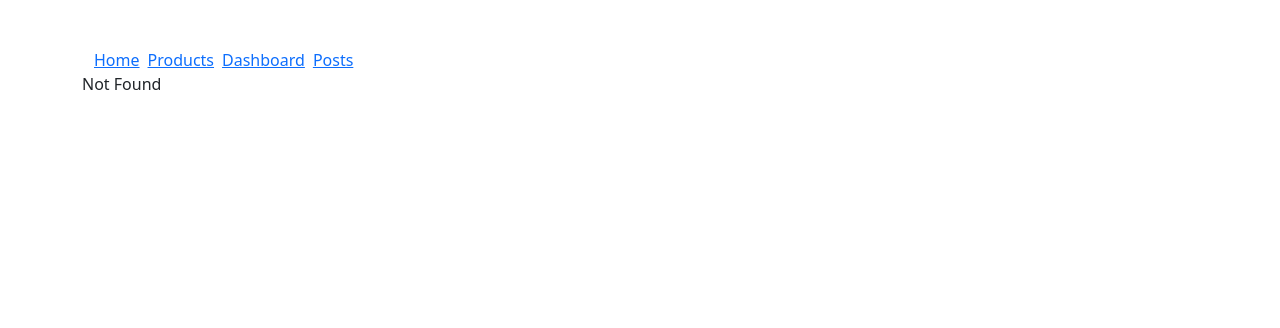
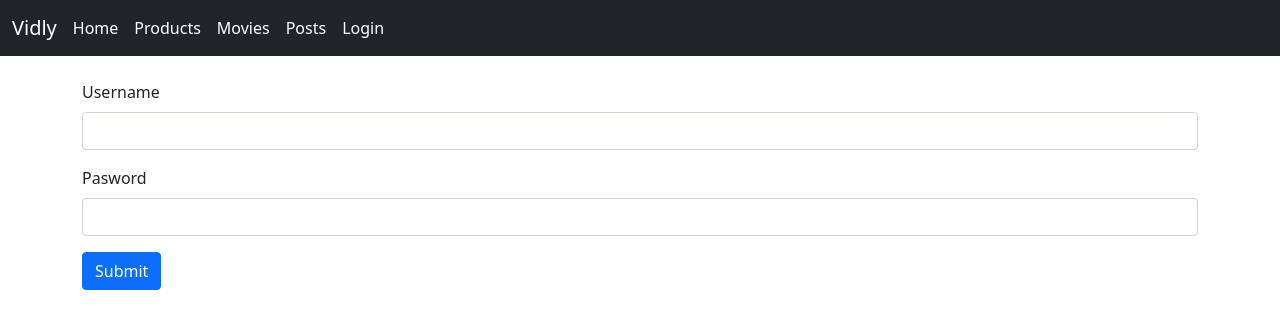
Before and after one commit to rakeshrgit/Vidly, a React (Create React App) app: page /login in a window 1280 px wide. Before the commit this address had no page. Shown: the top 328 px of the page. Built offline with nearby package versions, Linux system fonts and the light colour scheme.

Commit message:
react-form added

```diff
--- a/src/App.js
+++ b/src/App.js
@@ -6,17 +6,19 @@ import Products from './components/products';
 import ProductDetails from './components/productdetails';
 import Notfound from './components/notfound'
 import Posts from './components/posts';
-import Home from './components/home'
+import Home from './components/home';
+import LoginForm from './components/loginForm'
 class App extends Component {
   state = {  }
   render() {
     return (
-      <div className="container">
+      <div className="w-100">
         <Router>
         <Navbar/>
         <Routes>
           <Route path="products/:id" element={<ProductDetails/>} />
           <Route exact path='/' element={<Home/>}/>
+          <Route exact path='/login' element={<LoginForm/>}/>
           <Route path='/products' element={<Products/>}/>
           <Route path='/posts' element={<Posts/>}/>
           <Route path='/dashboard' element={<Movies/>}/>
--- /dev/null
+++ b/src/common/input.jsx
@@ -0,0 +1,20 @@
+import React, { Component } from 'react';
+
+const Input = ({name, label, value, error, onChange}) => {
+    return (
+        <div className="mb-3">
+            <label htmlFor={name} className="form-label">{label}</label>
+            <input
+                value={value}
+                onChange = {onChange}
+                type="text"
+                className="form-control"
+                id={name}
+                name={name}
+            />
+            {error && <div className="alert alert-danger">{error}</div>}
+        </div>
+     );
+}
+
+export default Input;
--- a/src/common/navbar.jsx
+++ b/src/common/navbar.jsx
@@ -4,17 +4,23 @@ class Navbar extends Component {
     state = {  }
     render() {
         return (
-            <div className="pt-5">
-                <div className="container">
-                    <div className="menu-nav">
-                        <ul className="d-flex list-unstyled mb-0">
-                            <li className="me-2"><NavLink to="/">Home</NavLink></li>
-                            <li className="me-2"><NavLink to="/products">Products</NavLink></li>
-                            <li className="me-2"><NavLink to="/dashboard">Dashboard</NavLink></li>
-                            <li className="me-2"><NavLink to="/posts">Posts</NavLink></li>
-                        </ul>
+            <div className="mb-4">
+                <nav className="navbar navbar-expand-lg navbar-dark bg-dark">
+                    <div className="container-fluid">
+                        <a className="navbar-brand" href="#">Vidly</a>
+                        <div className="collapse navbar-collapse" id="navbarSupportedContent">
+                            <div className="menu-nav">
+                                <ul className="d-flex list-unstyled mb-0">
+                                    <li className="me-3"><NavLink to="/">Home</NavLink></li>
+                                    <li className="me-3"><NavLink to="/products">Products</NavLink></li>
+                                    <li className="me-3"><NavLink to="/dashboard">Movies</NavLink></li>
+                                    <li className="me-3"><NavLink to="/posts">Posts</NavLink></li>
+                                    <li className="me-3"><NavLink to="/login">Login</NavLink></li>
+                                </ul>
+                            </div>
+                        </div>
                     </div>
-                </div>
+                </nav>
             </div>
         );
     }
--- /dev/null
+++ b/src/components/loginForm.jsx
@@ -0,0 +1,79 @@
+import React, { Component } from 'react';
+import Input from '../common/input'
+class LoginForm extends Component {
+    state = {
+        account:{
+            username:"",
+            password:""
+        },
+        errors:{
+
+        }
+     }
+
+    validate = () =>{
+        const errors = {};
+        const { account } = this.state;
+        if (account.username.trim() === '')
+        errors.username = 'Username is required';
+
+        if (account.password.trim() === '')
+        errors.password = 'Password is required';
+
+        return Object.keys(errors).length === 0 ? null : errors;
+    }
+    handleSubmit = e => {
+        e.preventDefault();
+        const errors = this.validate();
+        //console.log(errors);
+        this.setState({ errors:errors || {} });
+        if (errors) return;
+    };
+
+    validateProperty = input =>{
+        if (input.name === 'username') {
+            if (input.value.trim() === '') return 'Username is required';
+        }
+        if (input.name === 'password') {
+            if (input.value.trim() === '') return 'Password is required';
+        }
+    }
+
+    handleChange = ({currentTarget:input}) =>{
+        const errors = {...this.state.errors};
+        const errorMessage = this.validateProperty(input);
+        if (errorMessage) errors[input.name] = errorMessage;
+        else delete errors[input.name];
+
+        const account = {...this.state.account}
+        account[input.name] = input.value;
+        this.setState({account, errors})
+    }
+    render() {
+        const {account, errors} = this.state;
+        return (
+            <div className="container">
+                    <form onSubmit={this.handleSubmit}>
+                    <Input
+                        name="username"
+                        value={account.username}
+                        label="Username"
+                        onChange={this.handleChange}
+                        error={errors.username}
+                    />
+                    <Input
+                        name="password"
+                        value={account.pasword}
+                        label="Pasword"
+                        onChange={this.handleChange}
+                        error={errors.password}
+                    />
+                        <button type="submit" className="btn btn-primary">Submit</button>
+                    </form>
+
+            </div>
+        );
+    }
+}
+
+export default LoginForm;
--- a/src/components/movies.jsx
+++ b/src/components/movies.jsx
@@ -68,6 +68,7 @@ class Movies extends Component {
        if (movies.length === 0) return <p>No Data</p>;
         return (
             <React.Fragment>
+                <div className="container">
                     <div className="row">
                         <div className="col-3">
                             <ListGroup
@@ -104,6 +105,7 @@ class Movies extends Component {
                             />
                         }
                     </div>
+                </div>
             </React.Fragment>
         );
     }
--- /dev/null
+++ b/src/css/custom.css
@@ -0,0 +1,3 @@
+.menu-nav > ul > li a{
+    color:#fff; text-decoration:none;
+}
--- a/src/index.js
+++ b/src/index.js
@@ -6,6 +6,7 @@ import App from './App';
 import reportWebVitals from './reportWebVitals';
 import 'bootstrap/dist/css/bootstrap.css';
 import 'font-awesome/css/font-awesome.css'
+import './css/custom.css';
 const root = ReactDOM.createRoot(document.getElementById('root'));
 root.render(
   <React.StrictMode>
```
Lines whose indentation alone changed are shown as unchanged.
